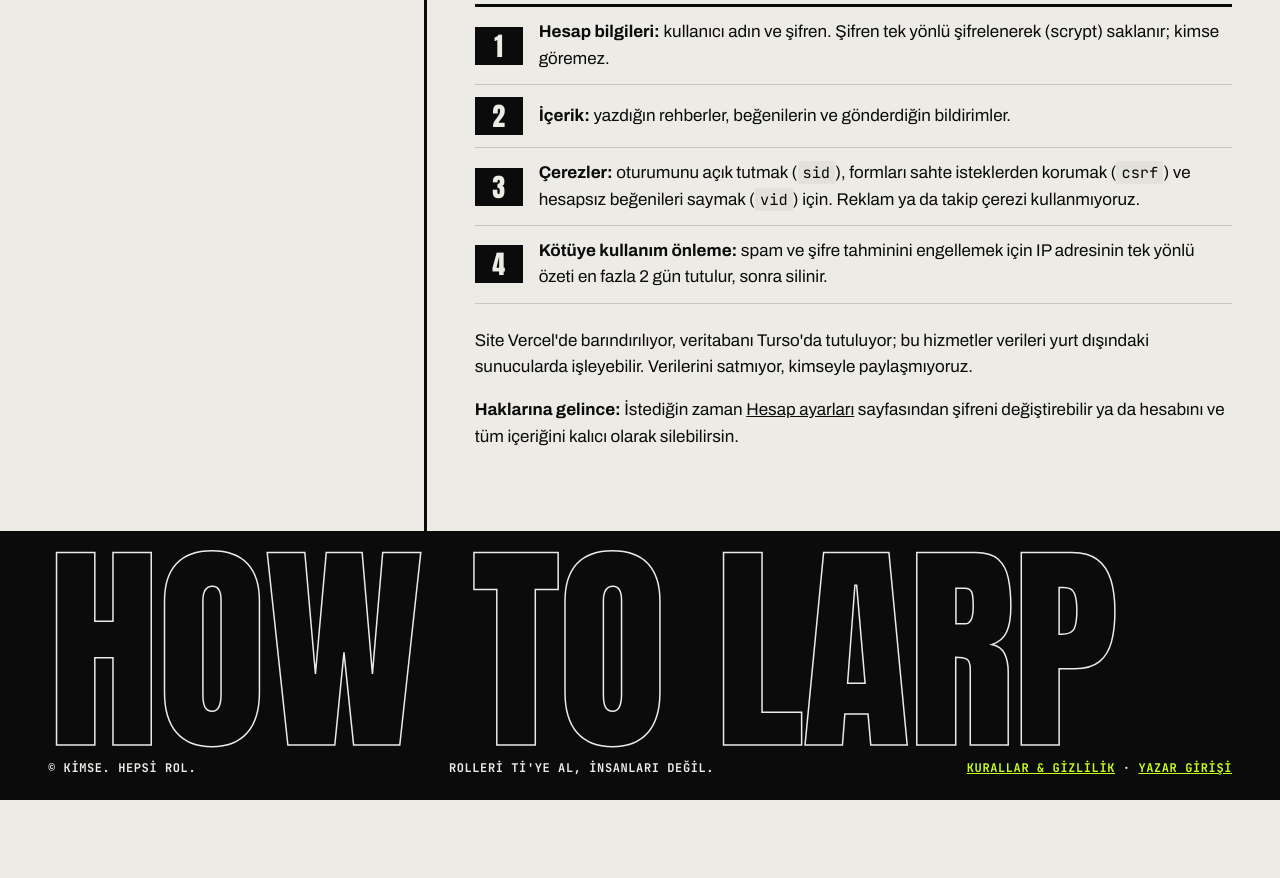
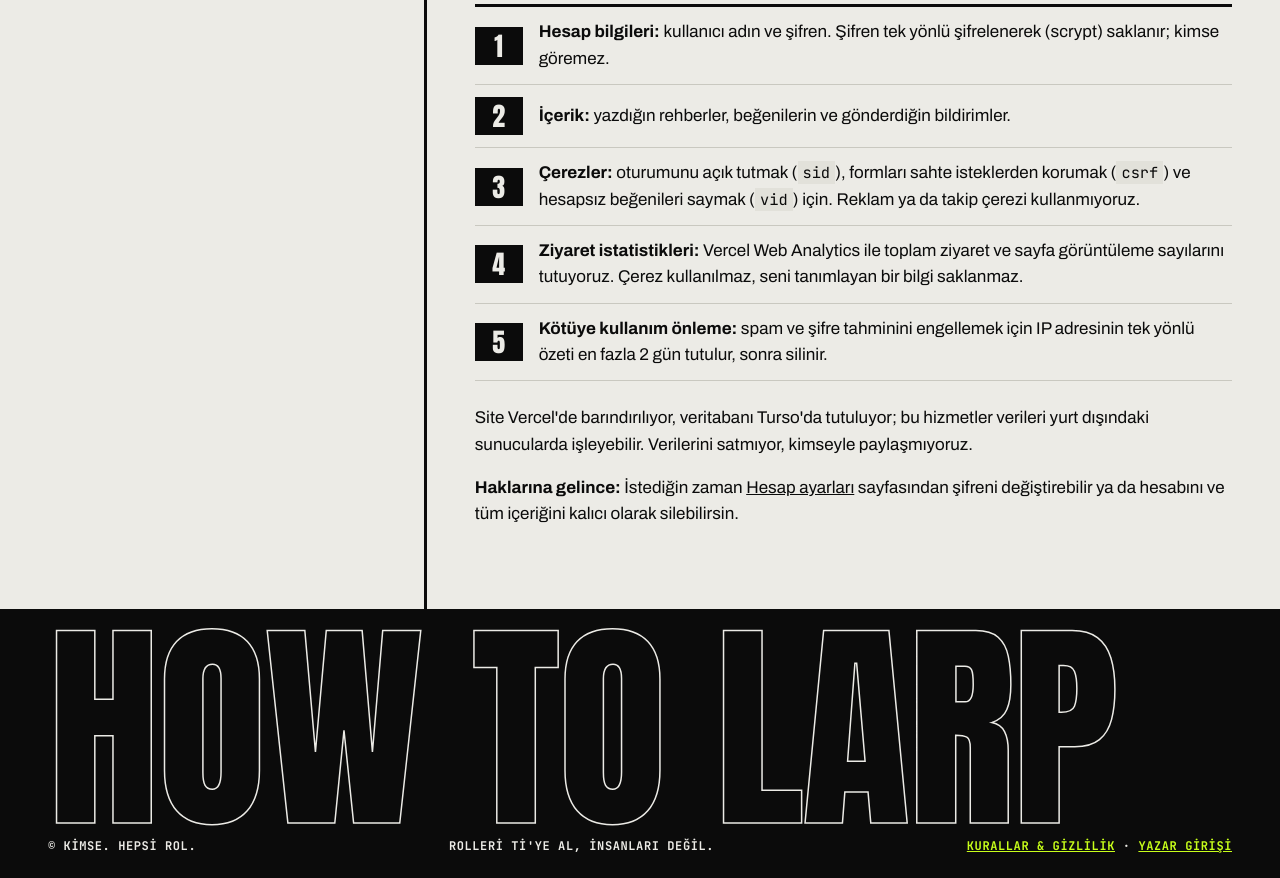
Before and after one commit to Bisbilge/Howtolarp, a Node project: template views/rules.ejs in a window 1280 px wide. Shown: the part 778-1656 px from the top of the page. Before the commit the page ends 1578 px from the top, so only its background shows below. Run offline with Node 20 templates, Linux system fonts and the light colour scheme; the template is opened without the code that fills it, so the values that code supplies are empty.

Commit message:
Vercel Web Analytics
- Çerezsiz ziyaret sayımı için Vercel'in betiği (sadece Vercel'de yüklenir)
- /_vercel/* yolları Express'e yönlendirilmiyor
- Gizlilik metnine ziyaret istatistikleri maddesi

Co-Authored-By: Claude Opus 5.5 <noreply@anthropic.com>
Claude-Session: https://claude.ai/code/session_01C5KP2DiuuYosGGnTxwz9sv

```diff
--- a/server.js
+++ b/server.js
@@ -71,7 +71,7 @@ app.use(async (req, res, next) => {
   // Hata sayfası erken aşamada bile render edilebilsin diye varsayılanlar
   Object.assign(res.locals, {
     user: null, csrf: '', path: req.path, title: null, ticker: [], persona, openReports: 0,
-    description: null, ogType: 'website', ogImage: null, signupsOpen: SIGNUPS_OPEN, pendingCount: 0,
+    description: null, ogType: 'website', ogImage: null, analytics: !!process.env.VERCEL_ENV, signupsOpen: SIGNUPS_OPEN, pendingCount: 0,
     turnstileKey: TURNSTILE_SECRET ? TURNSTILE_SITE_KEY : '', contactEmail: CONTACT_EMAIL,
     adminCodeEnabled: ADMIN_SIGNUP_CODE.length >= 8,
     baseUrl: process.env.SITE_URL ? process.env.SITE_URL.replace(/\/$/, '') : `${req.protocol}://${req.get('host')}`,
--- a/views/partials/head.ejs
+++ b/views/partials/head.ejs
@@ -23,6 +23,11 @@
   <link rel="preload" href="/fonts/anton-latin-400-normal.woff2" as="font" type="font/woff2" crossorigin>
   <link rel="stylesheet" href="/style.css">
   <link rel="icon" href="/favicon.svg" type="image/svg+xml">
+  <% if (analytics) { %>
+  <!-- Vercel Web Analytics: çerezsiz, kimliksiz ziyaret sayımı -->
+  <script>window.va = window.va || function () { (window.vaq = window.vaq || []).push(arguments); };</script>
+  <script defer src="/_vercel/insights/script.js"></script>
+  <% } %>
 </head>
 <body>
 <a class="skip" href="#icerik">İçeriğe geç</a>
--- a/views/rules.ejs
+++ b/views/rules.ejs
@@ -23,7 +23,8 @@
       <div><dt>1</dt><dd><b>Hesap bilgileri:</b> kullanıcı adın ve şifren. Şifren tek yönlü şifrelenerek (scrypt) saklanır; kimse göremez.</dd></div>
       <div><dt>2</dt><dd><b>İçerik:</b> yazdığın rehberler, beğenilerin ve gönderdiğin bildirimler.</dd></div>
       <div><dt>3</dt><dd><b>Çerezler:</b> oturumunu açık tutmak (<code>sid</code>), formları sahte isteklerden korumak (<code>csrf</code>) ve hesapsız beğenileri saymak (<code>vid</code>) için. Reklam ya da takip çerezi kullanmıyoruz.</dd></div>
-      <div><dt>4</dt><dd><b>Kötüye kullanım önleme:</b> spam ve şifre tahminini engellemek için IP adresinin tek yönlü özeti en fazla 2 gün tutulur, sonra silinir.</dd></div>
+      <div><dt>4</dt><dd><b>Ziyaret istatistikleri:</b> Vercel Web Analytics ile toplam ziyaret ve sayfa görüntüleme sayılarını tutuyoruz. Çerez kullanılmaz, seni tanımlayan bir bilgi saklanmaz.</dd></div>
+      <div><dt>5</dt><dd><b>Kötüye kullanım önleme:</b> spam ve şifre tahminini engellemek için IP adresinin tek yönlü özeti en fazla 2 gün tutulur, sonra silinir.</dd></div>
     </dl>
     <p>Site Vercel'de barındırılıyor, veritabanı Turso'da tutuluyor; bu hizmetler verileri yurt dışındaki sunucularda işleyebilir. Verilerini satmıyor, kimseyle paylaşmıyoruz.</p>
     <p><b>Haklarına gelince:</b> İstediğin zaman <a href="/hesap">Hesap ayarları</a> sayfasından şifreni değiştirebilir ya da hesabını ve tüm içeriğini kalıcı olarak silebilirsin.
```
Also changed, not shown: vercel.json.
